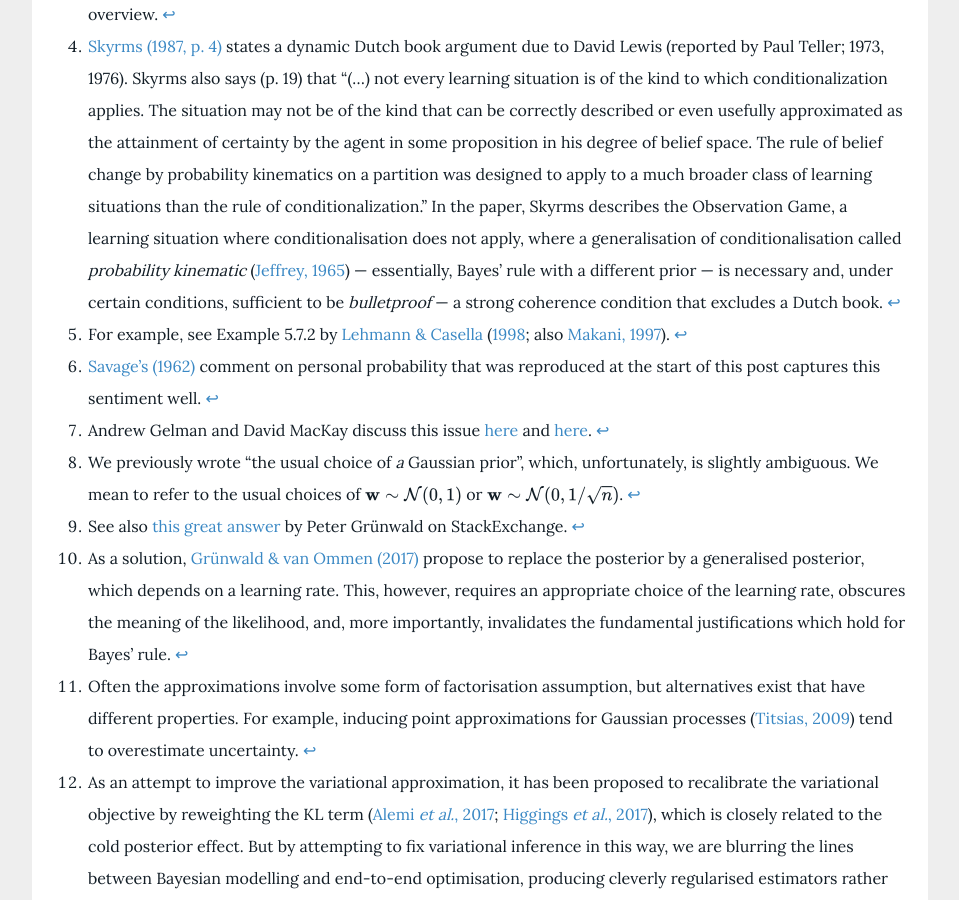
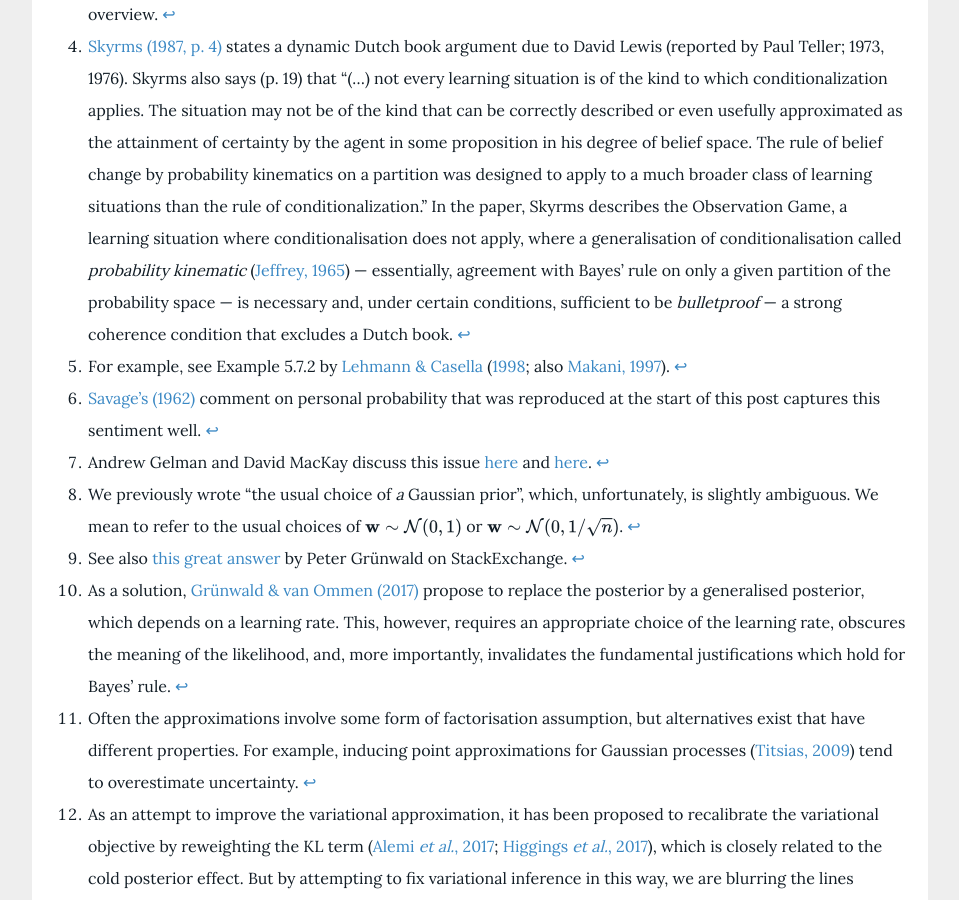
Before and after one commit to mlg-blog/mlg-blog.github.io, a Jekyll site: the page built from _posts/2021-03-31-what-keeps-a-bayesian-awake-at-night-part-2.md, in a window 1280 px wide and 900 px high, scrolled down 6725 px. Shown: the whole window, without its empty margins (160-1119 px from the left). Built offline with Jekyll 4.4.1, drawn with Linux system fonts in a browser that asks for light colours; comment, search, counter and statistics services are not loaded.

Commit message:
Improve remark on prob kinematics

```diff
--- a/_posts/2021-03-31-what-keeps-a-bayesian-awake-at-night-part-2.md
+++ b/_posts/2021-03-31-what-keeps-a-bayesian-awake-at-night-part-2.md
@@ -97,7 +97,7 @@ So, when we teach the ideas of probabilistic modelling and inference and write b
 
 [^3]: Interestingly, there are two-dimensional theories of probability; see Section 4.1.2 by [Bakker (2016)](https://scripties.uba.uva.nl/download?fid=639254) for an overview.
 
-[^4]: [Skyrms (1987, p. 4)](https://doi.org/10.1086/289350) states a dynamic Dutch book argument due to David Lewis (reported by Paul Teller; 1973, 1976). Skyrms also says (p. 19) that "(...) not every learning situation is of the kind to which conditionalization applies. The situation may not be of the kind that can be correctly described or even usefully approximated as the attainment of certainty by the agent in some proposition in his degree of belief space. The rule of belief change by probability kinematics on a partition was designed to apply to a much broader class of learning situations than the rule of conditionalization." In the paper, Skyrms describes the Observation Game, a learning situation where conditionalisation does not apply, where a generalisation of conditionalisation called *probability kinematic* ([Jeffrey, 1965](https://press.uchicago.edu/ucp/books/book/chicago/L/bo3640589.html)) --- essentially, Bayes' rule with a different prior --- is necessary and, under certain conditions, sufficient to be *bulletproof* --- a strong coherence condition that excludes a Dutch book.
+[^4]: [Skyrms (1987, p. 4)](https://doi.org/10.1086/289350) states a dynamic Dutch book argument due to David Lewis (reported by Paul Teller; 1973, 1976). Skyrms also says (p. 19) that "(...) not every learning situation is of the kind to which conditionalization applies. The situation may not be of the kind that can be correctly described or even usefully approximated as the attainment of certainty by the agent in some proposition in his degree of belief space. The rule of belief change by probability kinematics on a partition was designed to apply to a much broader class of learning situations than the rule of conditionalization." In the paper, Skyrms describes the Observation Game, a learning situation where conditionalisation does not apply, where a generalisation of conditionalisation called *probability kinematic* ([Jeffrey, 1965](https://press.uchicago.edu/ucp/books/book/chicago/L/bo3640589.html)) --- essentially, agreement with Bayes' rule on only a given partition of the probability space --- is necessary and, under certain conditions, sufficient to be *bulletproof* --- a strong coherence condition that excludes a Dutch book.
 
 [^5]: For example, see Example 5.7.2 by [Lehmann & Casella](https://doi.org/10.1007/b98854) ([1998](https://doi.org/10.1007/b98854); also [Makani, 1997](https://doi.org/10.1214/aos/1176343853)).
 
```
